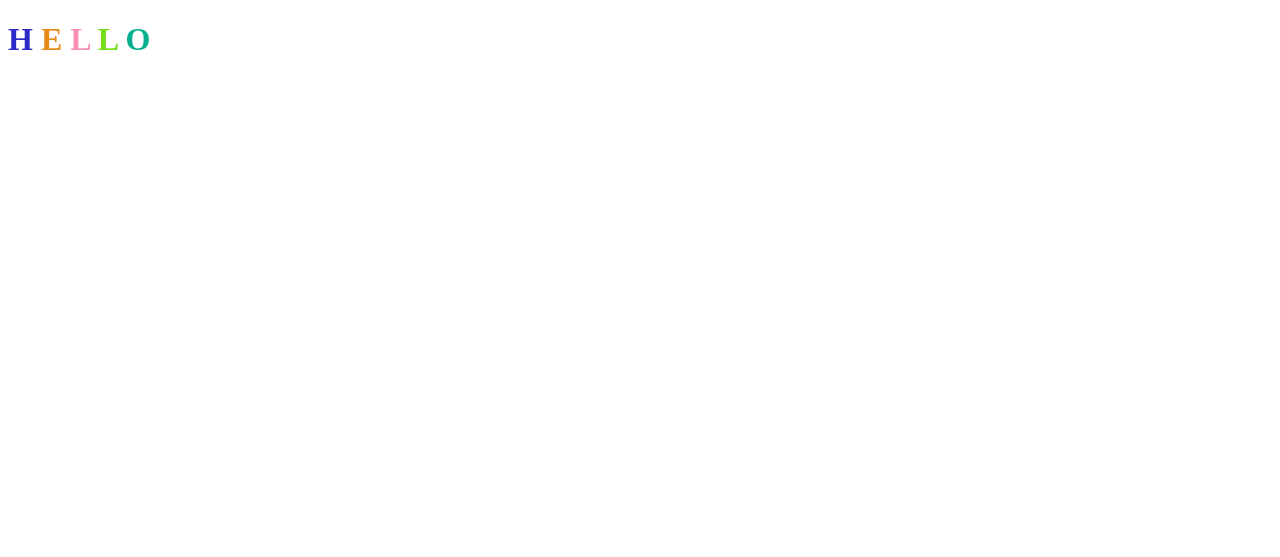
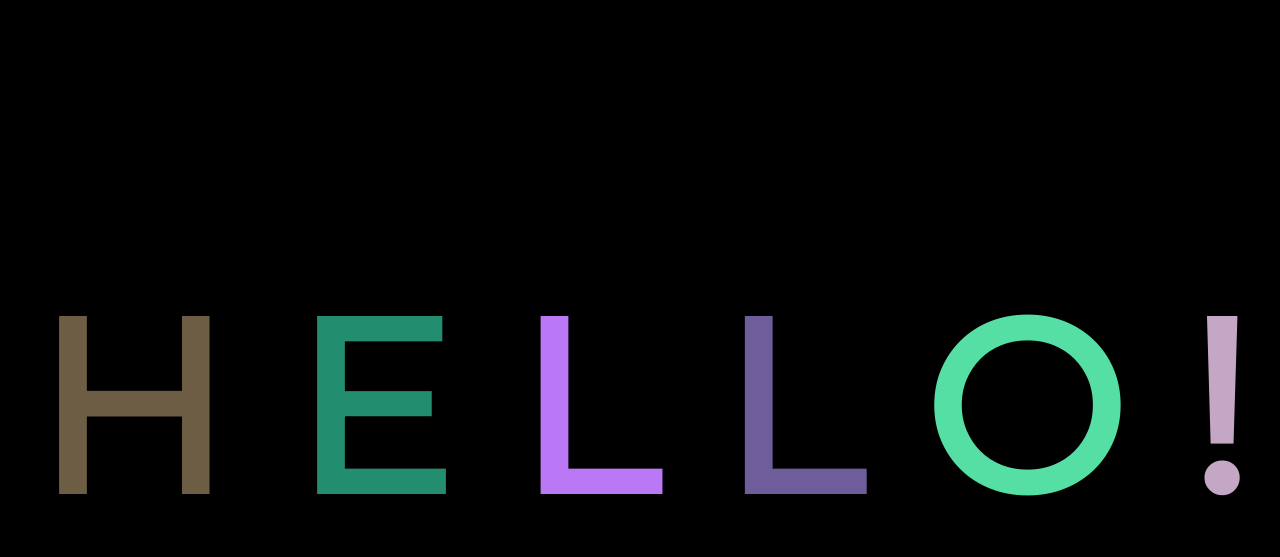
Before and after one commit to JanuarS/AnimatedTextGitDemo, a plain HTML site: page index.html in a window 1280 px wide. Drawn offline with Linux system fonts and the light colour scheme.

Commit message:
add basic styles

```diff
--- /dev/null
+++ b/app.css
@@ -0,0 +1,16 @@
+body {
+    display: flex;
+    justify-content: center;
+    align-items: center;
+    height: 100vh;
+    background-color: black;
+}
+
+h1 {
+    font-size: 15rem;
+    font-family: Montserrat;
+}
+
+.letter {
+    transition: color 1000ms;
+}
--- a/app.js
+++ b/app.js
@@ -11,4 +11,4 @@ const intervalId = setInterval(function() {
     for(let letter of letters) {
         letter.style.color = randomRGB();
     }
-}, 2000);
+}, 1000);
--- a/index.html
+++ b/index.html
@@ -4,6 +4,7 @@
     <meta charset="UTF-8">
     <meta name="viewport" content="width=h1, initial-scale=1.0">
     <title>Random Colors</title>
+    <link rel="stylesheet" href="app.css">
     <link rel="stylesheet" href="https://fonts.googleapis.com/css?family=Montserrat&display=swap">
 </head>
 <body>
@@ -13,6 +14,7 @@
         <span class="letter">L</span>
         <span class="letter">L</span>
         <span class="letter">O</span>
+        <span class="letter">!</span>
     </h1>
     <script src="app.js"></script>
 </body>
```
